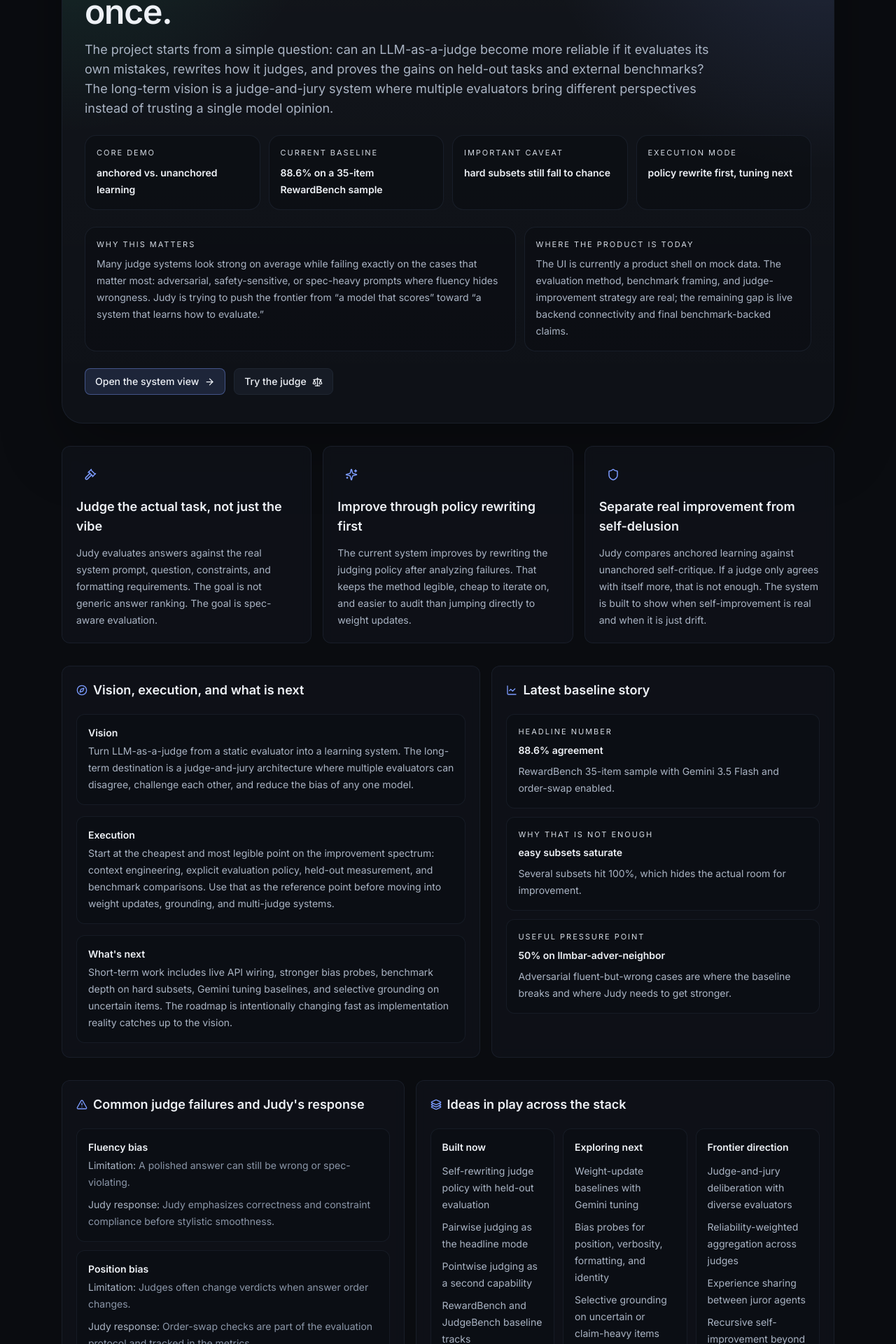
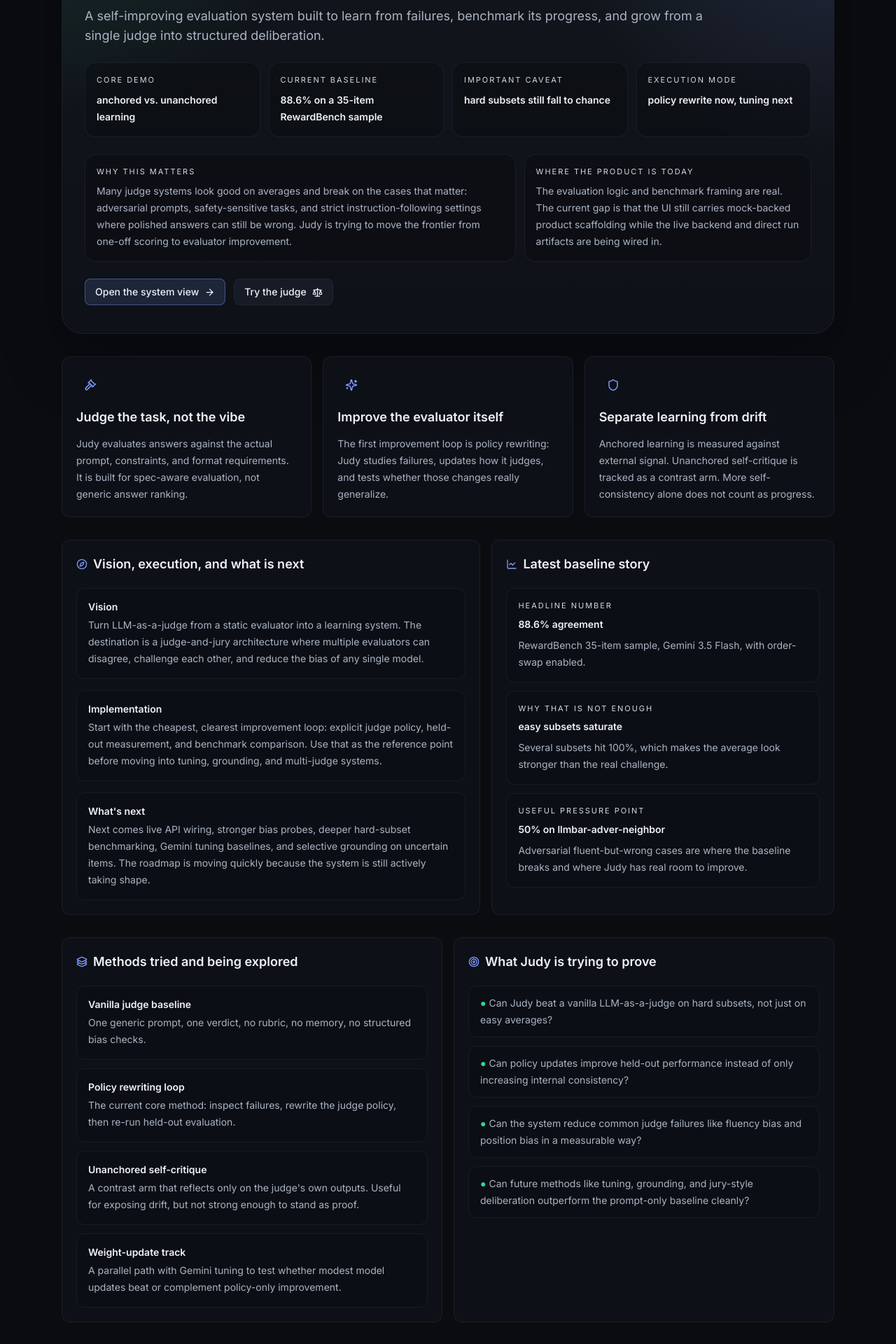
Before and after one commit to varshini2305/judy, a React (Vite) app in the folder ui/: page / in a window 1280 px wide. Shown: the part 360-2280 px from the top of the page at 70% size. Built offline with nearby package versions, Linux system fonts and the light colour scheme; the HTML template or start-up script is replaced by a standard one.

Commit message:
refactor(ui): sharpen landing page messaging

```diff
--- a/ui/src/components/LandingPage.tsx
+++ b/ui/src/components/LandingPage.tsx
@@ -20,21 +20,21 @@
 const EXECUTION_PILLARS = [
   {
     icon: Gavel,
-    title: "Judge the actual task, not just the vibe",
+    title: "Judge the task, not the vibe",
     body:
-      "Judy evaluates answers against the real system prompt, question, constraints, and formatting requirements. The goal is not generic answer ranking. The goal is spec-aware evaluation.",
+      "Judy evaluates answers against the actual prompt, constraints, and format requirements. It is built for spec-aware evaluation, not generic answer ranking.",
   },
   {
     icon: Sparkles,
-    title: "Improve through policy rewriting first",
+    title: "Improve the evaluator itself",
     body:
-      "The current system improves by rewriting the judging policy after analyzing failures. That keeps the method legible, cheap to iterate on, and easier to audit than jumping directly to weight updates.",
+      "The first improvement loop is policy rewriting: Judy studies failures, updates how it judges, and tests whether those changes really generalize.",
   },
   {
     icon: Shield,
-    title: "Separate real improvement from self-delusion",
+    title: "Separate learning from drift",
     body:
-      "Judy compares anchored learning against unanchored self-critique. If a judge only agrees with itself more, that is not enough. The system is built to show when self-improvement is real and when it is just drift.",
+      "Anchored learning is measured against external signal. Unanchored self-critique is tracked as a contrast arm. More self-consistency alone does not count as progress.",
   },
 ] as const;
 
@@ -91,16 +91,46 @@
   },
 ] as const;
 
+const METHODS_TRIED = [
+  {
+    title: "Vanilla judge baseline",
+    body:
+      "One generic prompt, one verdict, no rubric, no memory, no structured bias checks.",
+  },
+  {
+    title: "Policy rewriting loop",
+    body:
+      "The current core method: inspect failures, rewrite the judge policy, then re-run held-out evaluation.",
+  },
+  {
+    title: "Unanchored self-critique",
+    body:
+      "A contrast arm that reflects only on the judge's own outputs. Useful for exposing drift, but not strong enough to stand as proof.",
+  },
+  {
+    title: "Weight-update track",
+    body:
+      "A parallel path with Gemini tuning to test whether modest model updates beat or complement policy-only improvement.",
+  },
+] as const;
+
+const PROOF_POINTS = [
+  "Can Judy beat a vanilla LLM-as-a-judge on hard subsets, not just on easy averages?",
+  "Can policy updates improve held-out performance instead of only increasing internal consistency?",
+  "Can the system reduce common judge failures like fluency bias and position bias in a measurable way?",
+  "Can future methods like tuning, grounding, and jury-style deliberation outperform the prompt-only baseline cleanly?",
+];
+
 const WHAT_WORKED = [
-  "Policy rewriting is a fast, legible way to improve a judge without retraining.",
-  "Held-out evaluation and benchmark grounding keep the narrative honest.",
-  "The judge is weakest where fluent wrong answers disguise failure, which is exactly the useful pressure point.",
+  "Policy rewriting is fast, legible, and cheap to iterate on.",
+  "Held-out evaluation and benchmark grounding keep the story honest.",
+  "The weakest cases are also the most useful ones: fluent wrong answers, adversarial prompts, and strict spec-following tasks.",
 ];
 
 const WHAT_DIDNT = [
-  "A single baseline number is misleading when easy subsets are saturated.",
-  "Pure self-critique without an external anchor is not trustworthy enough to be the whole story.",
-  "The UI shipped before the live API, so the product story outran the real data wiring.",
+  "A single average benchmark number hides where the judge is actually weak.",
+  "Pure self-critique without an anchor is too easy to mistake for learning.",
+  "The UI story moved faster than the live backend integration.",
 ];
 
 export default function LandingPage({ onOpenControlRoom, onOpenTryJudy }: Props) {
@@ -118,14 +148,11 @@
 
           <div className="max-w-5xl">
             <h1 className="max-w-4xl text-4xl font-semibold tracking-tight text-fog-100 md:text-5xl">
-              Judy is building a judge that can learn from its failures, not just score answers once.
+              Judy is a self-learning system of judges and juries.
             </h1>
             <p className="mt-4 max-w-4xl text-base leading-7 text-fog-300 md:text-lg">
-              The project starts from a simple question: can an LLM-as-a-judge become
-              more reliable if it evaluates its own mistakes, rewrites how it judges,
-              and proves the gains on held-out tasks and external benchmarks? The long-term
-              vision is a judge-and-jury system where multiple evaluators bring different
-              perspectives instead of trusting a single model opinion.
+              A self-improving evaluation system built to learn from failures, benchmark
+              its progress, and grow from a single judge into structured deliberation.
             </p>
           </div>
 
@@ -133,7 +160,7 @@
             <Stat label="Core demo" value="anchored vs. unanchored learning" />
             <Stat label="Current baseline" value="88.6% on a 35-item RewardBench sample" />
             <Stat label="Important caveat" value="hard subsets still fall to chance" />
-            <Stat label="Execution mode" value="policy rewrite first, tuning next" />
+            <Stat label="Execution mode" value="policy rewrite now, tuning next" />
           </div>
 
           <div className="grid gap-3 md:grid-cols-[1.2fr_0.8fr]">
@@ -142,10 +169,10 @@
                 Why this matters
               </div>
               <p className="text-sm leading-6 text-fog-300">
-                Many judge systems look strong on average while failing exactly on the
-                cases that matter most: adversarial, safety-sensitive, or spec-heavy
-                prompts where fluency hides wrongness. Judy is trying to push the frontier
-                from “a model that scores” toward “a system that learns how to evaluate.”
+                Many judge systems look good on averages and break on the cases that matter:
+                adversarial prompts, safety-sensitive tasks, and strict instruction-following
+                settings where polished answers can still be wrong. Judy is trying to move the
+                frontier from one-off scoring to evaluator improvement.
               </p>
             </div>
             <div className="rounded-2xl border border-ink-600/70 bg-ink-900/45 p-4">
@@ -153,9 +180,9 @@
                 Where the product is today
               </div>
               <p className="text-sm leading-6 text-fog-300">
-                The UI is currently a product shell on mock data. The evaluation method,
-                benchmark framing, and judge-improvement strategy are real; the remaining
-                gap is live backend connectivity and final benchmark-backed claims.
+                The evaluation logic and benchmark framing are real. The current gap is that
+                the UI still carries mock-backed product scaffolding while the live backend and
+                direct run artifacts are being wired in.
               </p>
             </div>
           </div>
@@ -192,15 +219,15 @@
           <div className="grid gap-4">
             <NarrativeBlock
               title="Vision"
-              body="Turn LLM-as-a-judge from a static evaluator into a learning system. The long-term destination is a judge-and-jury architecture where multiple evaluators can disagree, challenge each other, and reduce the bias of any one model."
+              body="Turn LLM-as-a-judge from a static evaluator into a learning system. The destination is a judge-and-jury architecture where multiple evaluators can disagree, challenge each other, and reduce the bias of any single model."
             />
             <NarrativeBlock
-              title="Execution"
-              body="Start at the cheapest and most legible point on the improvement spectrum: context engineering, explicit evaluation policy, held-out measurement, and benchmark comparisons. Use that as the reference point before moving into weight updates, grounding, and multi-judge systems."
+              title="Implementation"
+              body="Start with the cheapest, clearest improvement loop: explicit judge policy, held-out measurement, and benchmark comparison. Use that as the reference point before moving into tuning, grounding, and multi-judge systems."
             />
             <NarrativeBlock
               title="What's next"
-              body="Short-term work includes live API wiring, stronger bias probes, benchmark depth on hard subsets, Gemini tuning baselines, and selective grounding on uncertain items. The roadmap is intentionally changing fast as implementation reality catches up to the vision."
+              body="Next comes live API wiring, stronger bias probes, deeper hard-subset benchmarking, Gemini tuning baselines, and selective grounding on uncertain items. The roadmap is moving quickly because the system is still actively taking shape."
             />
           </div>
         </div>
@@ -214,18 +241,44 @@
             <SignalCard
               label="Headline number"
               value="88.6% agreement"
-              detail="RewardBench 35-item sample with Gemini 3.5 Flash and order-swap enabled."
+              detail="RewardBench 35-item sample, Gemini 3.5 Flash, with order-swap enabled."
             />
             <SignalCard
               label="Why that is not enough"
               value="easy subsets saturate"
-              detail="Several subsets hit 100%, which hides the actual room for improvement."
+              detail="Several subsets hit 100%, which makes the average look stronger than the real challenge."
             />
             <SignalCard
               label="Useful pressure point"
               value="50% on llmbar-adver-neighbor"
-              detail="Adversarial fluent-but-wrong cases are where the baseline breaks and where Judy needs to get stronger."
+              detail="Adversarial fluent-but-wrong cases are where the baseline breaks and where Judy has real room to improve."
             />
+          </div>
+        </div>
+      </section>
+
+      <section className="grid gap-4 lg:grid-cols-[1fr_1fr]">
+        <div className="panel panel-pad">
+          <div className="mb-5 flex items-center gap-2">
+            <Layers3 size={16} className="text-accent" />
+            <h2 className="text-lg font-semibold text-fog-100">Methods tried and being explored</h2>
+          </div>
+          <div className="grid gap-3">
+            {METHODS_TRIED.map((method) => (
+              <NarrativeBlock key={method.title} title={method.title} body={method.body} />
+            ))}
+          </div>
+        </div>
+
+        <div className="panel panel-pad">
+          <div className="mb-5 flex items-center gap-2">
+            <Target size={16} className="text-accent" />
+            <h2 className="text-lg font-semibold text-fog-100">What Judy is trying to prove</h2>
+          </div>
+          <div className="flex flex-col gap-3">
+            {PROOF_POINTS.map((item) => (
+              <Bullet key={item} text={item} tone="good" />
+            ))}
           </div>
         </div>
       </section>
@@ -289,7 +342,7 @@
         <div className="panel panel-pad">
           <div className="mb-4 flex items-center gap-2">
             <Shield size={16} className="text-accent" />
-            <h2 className="text-lg font-semibold text-fog-100">What did not work yet</h2>
+            <h2 className="text-lg font-semibold text-fog-100">What is still weak or incomplete</h2>
           </div>
           <div className="flex flex-col gap-3">
             {WHAT_DIDNT.map((item) => (
```
